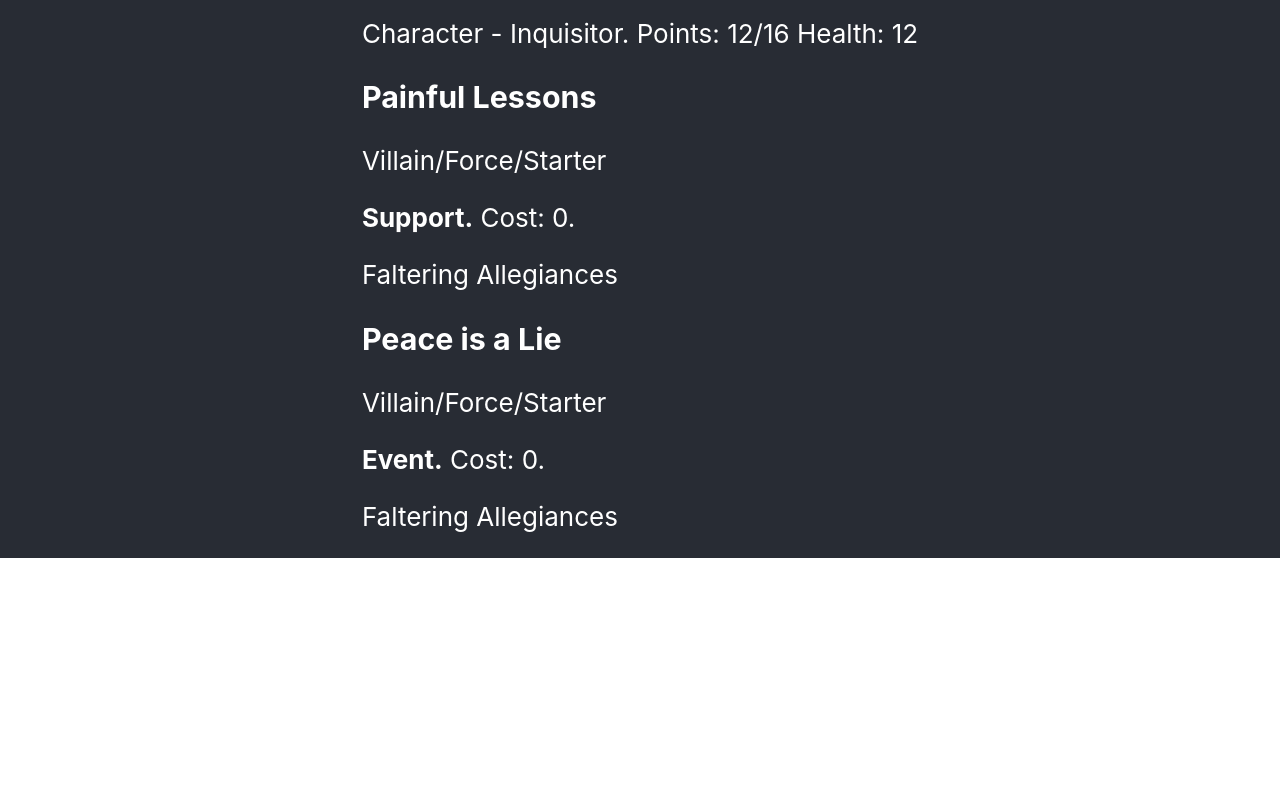
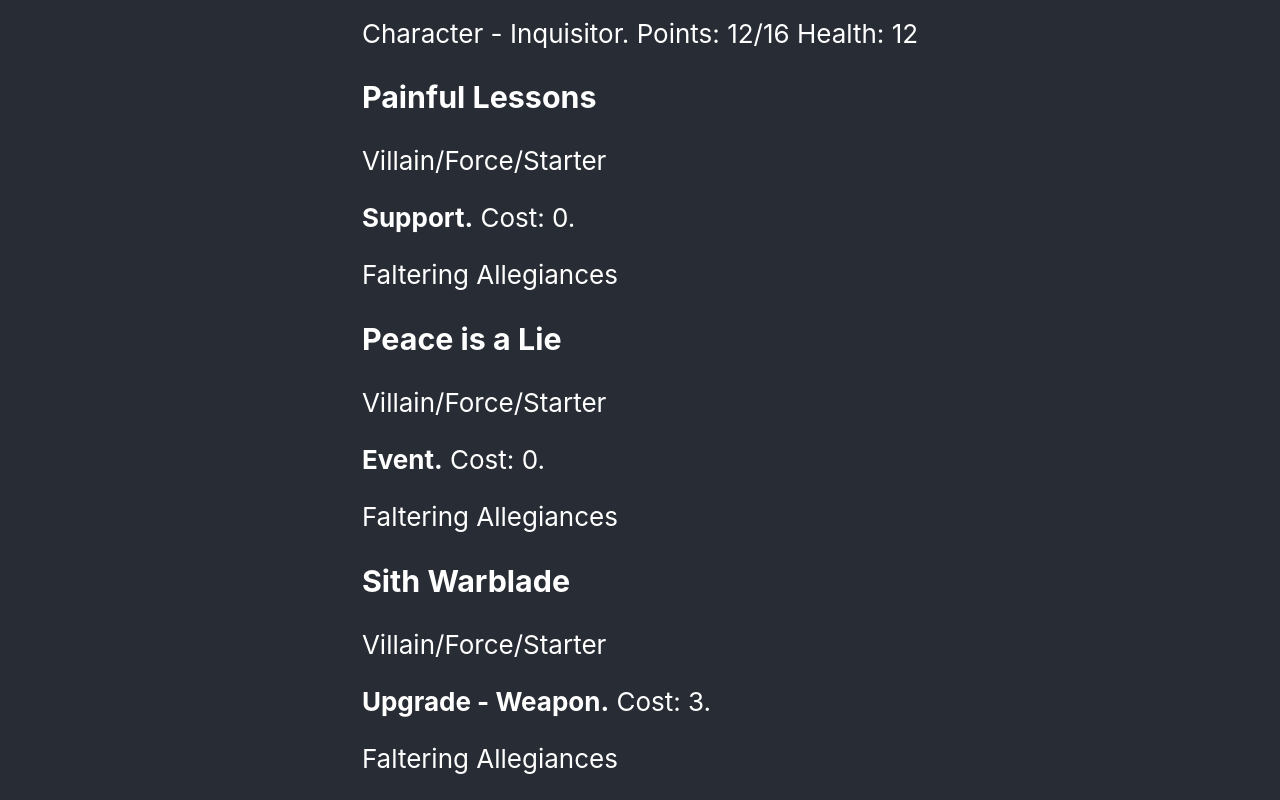
Before and after one commit to clubdeuce/swddb-react, a React (Create React App) app: page / in a window 1280 px wide. Shown: the part 339-1139 px from the top of the page. Before the commit the page ends 897 px from the top, so only its background shows below. Built offline with nearby package versions, Linux system fonts and the light colour scheme.

Commit message:
Implement upgrade card type component

```diff
--- a/src/components/CardList.js
+++ b/src/components/CardList.js
@@ -3,6 +3,7 @@
 import Character from "./Character";
 import Support from "./Support";
 import Event from "./Event";
+import Upgrade from "./Upgrade";
 
 const CardList = (props) => {
 
@@ -35,6 +36,16 @@
             cost='0'
             set='Faltering Allegiances'
             />
+
+        <Upgrade
+            label='Sith Warblade'
+            affiliation='Villain'
+            faction='Force'
+            rarity='Starter'
+            set='Faltering Allegiances'
+            cost='3'
+            subtype={['Weapon']}
+            />
     </div>
 }
 export default CardList
--- a/src/components/Upgrade.js
+++ b/src/components/Upgrade.js
@@ -0,0 +1,16 @@
+import CardHeader from "./CardHeader";
+
+const Upgrade = ({label, faction, affiliation, subtype, rarity, cost, set}) => {
+    return <div className="card card--upgrade">
+        <CardHeader
+            label={label}
+            affiliation={affiliation}
+            faction={faction}
+            rarity={rarity}
+        />
+        <p><strong>Upgrade - {subtype.join(' - ')}.</strong>&nbsp;Cost: {cost}.</p>
+        <p className='card__set'>{set}</p>
+    </div>
+}
+
+export default Upgrade;
```
